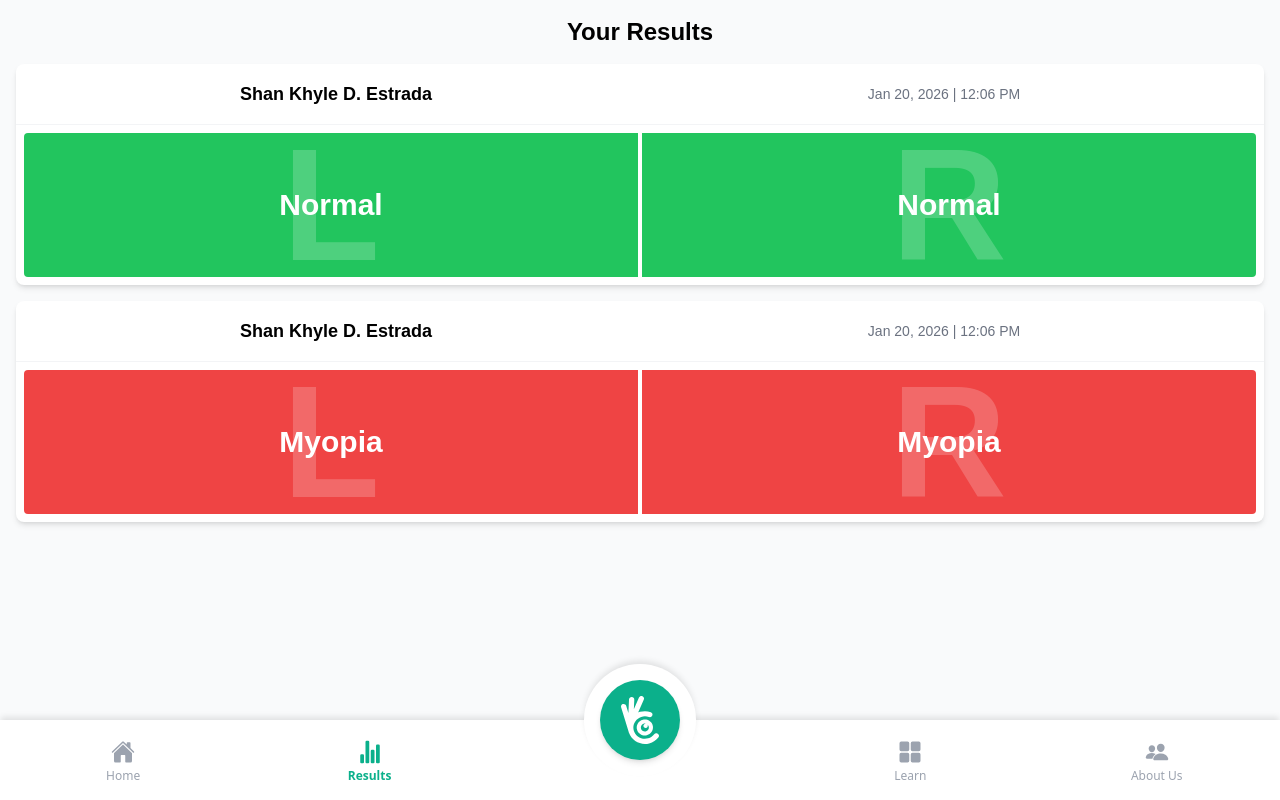
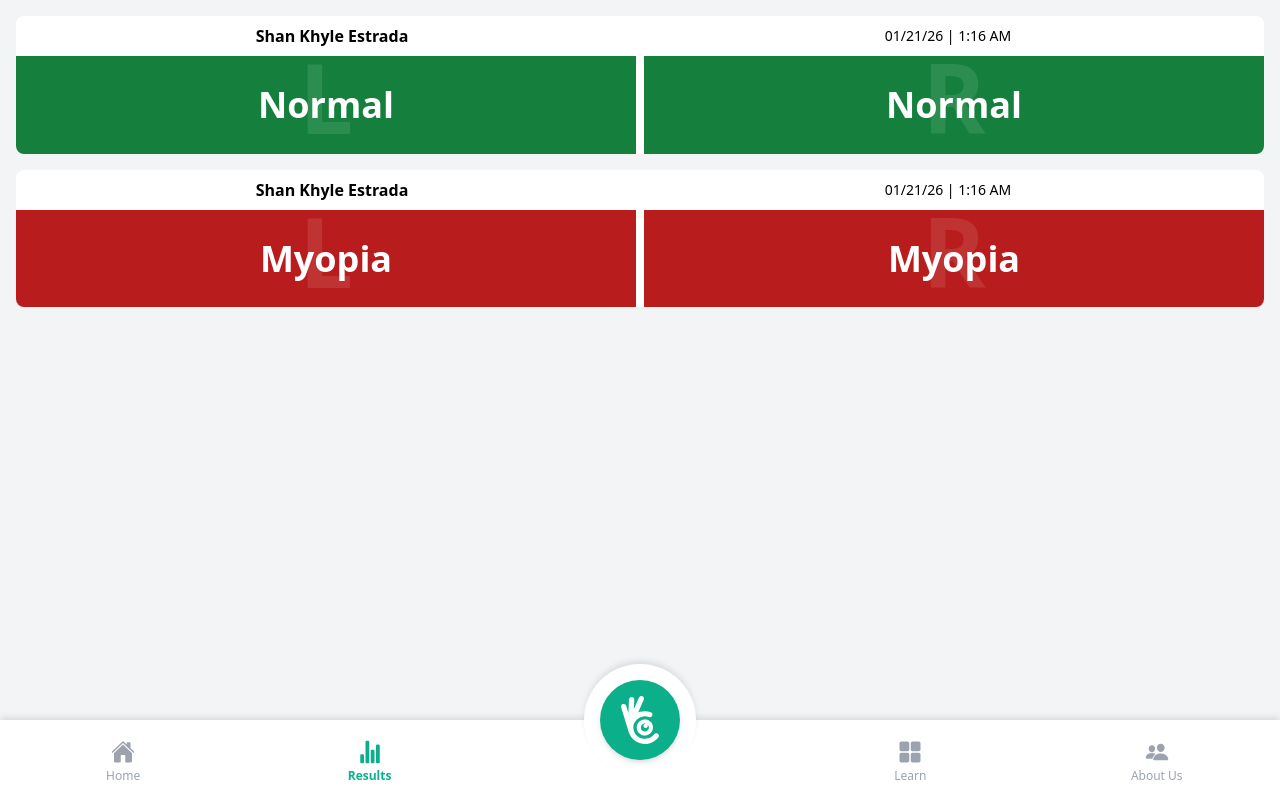
Before and after one commit to Shan-Khyle-Denison-Estrada/ScienceProject, a React (Create React App) app in the folder frontend/: page /results in a window 1280 px wide. Built offline with nearby package versions, Linux system fonts and the light colour scheme.

Commit message:
Update Results.js

```diff
--- a/frontend/src/pages/Results.js
+++ b/frontend/src/pages/Results.js
@@ -1,46 +1,64 @@
 import React from 'react';
-
-// Reusable Result Card Component
-const ResultCard = ({ status }) => {
-  // Color Logic
-  const isNormal = status === 'Normal';
-  const bgColor = isNormal ? 'bg-green-500' : 'bg-red-500';
-  const label = isNormal ? 'Normal' : 'Myopia';
-
-  return (
-    <div className="bg-white rounded-lg shadow-md overflow-hidden mb-4">
-      {/* Card Header */}
-      <div className="p-4 flex justify-between items-center border-b border-gray-100">
-        <span className="font-bold text-lg flex-1 text-center">Shan Khyle D. Estrada</span>
-        <span className="text-gray-500 text-sm flex-1 text-center">Jan 20, 2026 | 12:06 PM</span>
-      </div>
-
-      {/* Card Body (Split View) */}
-      <div className="flex h-40 gap-1 p-2">
-        {/* Left Eye */}
-        <div className={`flex-1 ${bgColor} rounded-l text-white flex items-center justify-center relative overflow-hidden`}>
-            <span className="text-3xl font-bold z-10">{label}</span>
-            {/* Background Big Letter */}
-            <span className="absolute text-[10rem] font-bold opacity-20 leading-none select-none">L</span>
-        </div>
-
-        {/* Right Eye */}
-        <div className={`flex-1 ${bgColor} rounded-r text-white flex items-center justify-center relative overflow-hidden`}>
-            <span className="text-3xl font-bold z-10">{label}</span>
-             {/* Background Big Letter */}
-            <span className="absolute text-[10rem] font-bold opacity-20 leading-none select-none">R</span>
-        </div>
-      </div>
-    </div>
-  );
-};
 
 function Results() {
   return (
-    <div className="p-4 bg-gray-50 min-h-screen pb-24 font-switzal">
-      <h1 className="text-2xl font-bold mb-4 text-center">Your Results</h1>
-      <ResultCard status="Normal" />
-      <ResultCard status="Myopia" />
+    <div className="bg-gray-100 h-[calc(100vh-80px)] overflow-x-hidden p-4 flex flex-col gap-4">
+      <div className="bg-white h-[20%] rounded-lg flex flex-col overflow-clip">
+        <div className="flex-1 p-2 flex flex-row items-center">
+          <p className="flex-1 text-center font-semibold text-md">Shan Khyle Estrada</p>
+          <p className="flex-1 text-center text-sm">01/21/26 | 1:16 AM</p>
+        </div>
+        <div className="flex-[4] flex flex-row gap-2">
+          <div className="flex-1 bg-green-700 flex justify-center items-center relative overflow-hidden">
+            {/* Background "L" */}
+            <span className="absolute text-[6rem] font-bold text-white opacity-10 pointer-events-none -mt-4">
+              L
+            </span>
+            {/* Foreground Text */}
+            <p className="relative z-10 text-center font-bold text-4xl text-white">
+              Normal
+            </p>
+          </div>
+          <div className="flex-1 bg-green-700 flex justify-center items-center relative overflow-hidden">
+            {/* Background "R" */}
+            <span className="absolute text-[6rem] font-bold text-white opacity-10 pointer-events-none -mt-4">
+              R
+            </span>
+            {/* Foreground Text */}
+            <p className="relative z-10 text-center font-bold text-4xl text-white">
+              Normal
+            </p>
+          </div>
+        </div>
+      </div>
+      <div className="bg-white h-[20%] rounded-lg flex flex-col overflow-clip">
+        <div className="flex-1 p-2 flex flex-row items-center">
+          <p className="flex-1 text-center font-semibold text-md">Shan Khyle Estrada</p>
+          <p className="flex-1 text-center text-sm">01/21/26 | 1:16 AM</p>
+        </div>
+        <div className="flex-[4] flex flex-row gap-2">
+          <div className="flex-1 bg-red-700 flex justify-center items-center relative overflow-hidden">
+            {/* Background "L" */}
+            <span className="absolute text-[6rem] font-bold text-white opacity-10 pointer-events-none -mt-4">
+              L
+            </span>
+            {/* Foreground Text */}
+            <p className="relative z-10 text-center font-bold text-4xl text-white">
+              Myopia
+            </p>
+          </div>
+          <div className="flex-1 bg-red-700 flex justify-center items-center relative overflow-hidden">
+            {/* Background "R" */}
+            <span className="absolute text-[6rem] font-bold text-white opacity-10 pointer-events-none -mt-4">
+              R
+            </span>
+            {/* Foreground Text */}
+            <p className="relative z-10 text-center font-bold text-4xl text-white">
+              Myopia
+            </p>
+          </div>
+        </div>
+      </div>
     </div>
   );
 }
```
